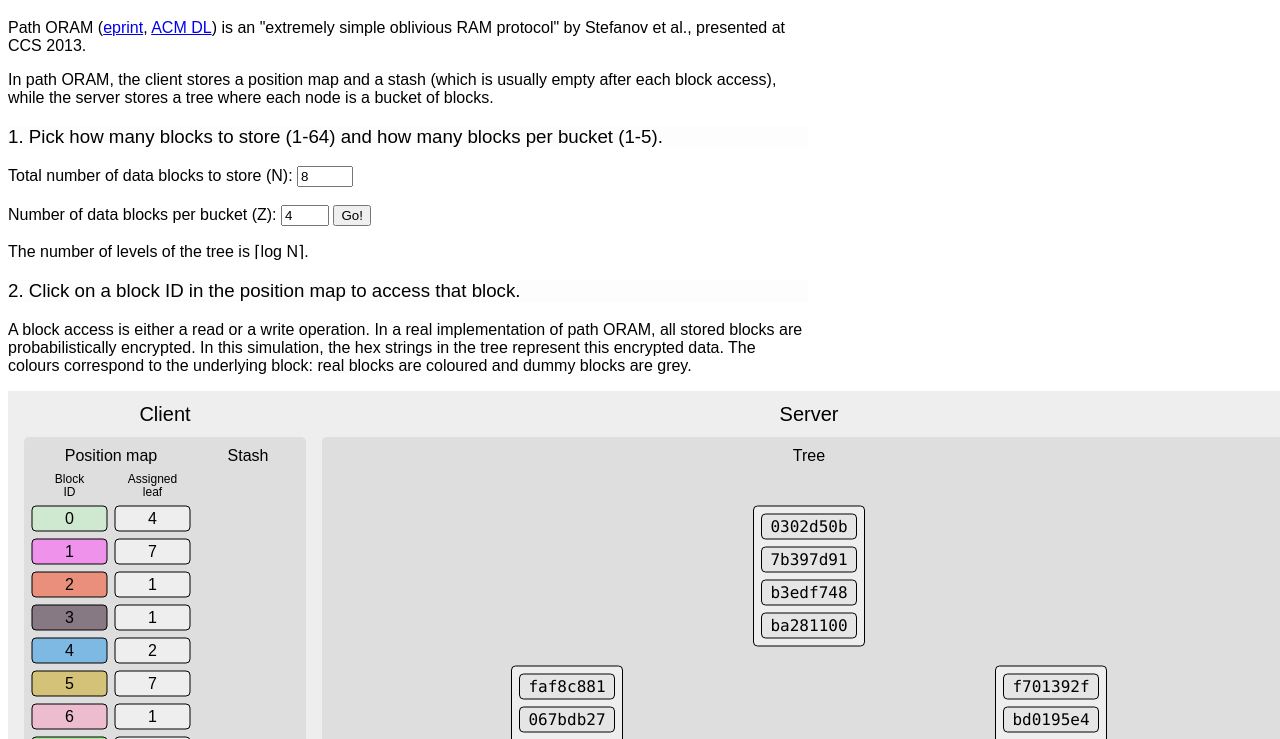
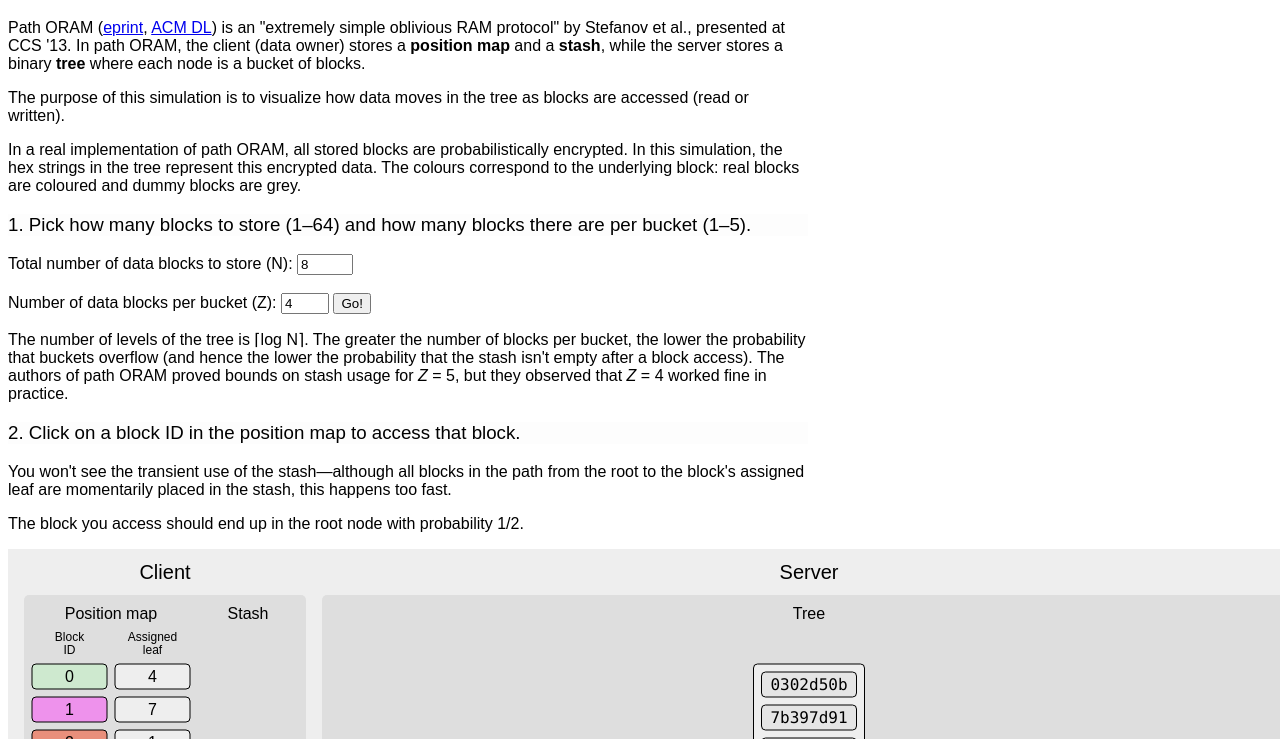
Before and after one commit to mslacharite/path-oram-simulation, a plain HTML site: page index.html in a window 1280 px wide. Shown: the part 61-800 px from the top of the page. Drawn offline with Linux system fonts and the light colour scheme.

Commit message:
minor changes to text

```diff
--- a/index.html
+++ b/index.html
@@ -26,14 +26,23 @@
     <p>Path ORAM (<a href="https://eprint.iacr.org/2013/280">eprint</a>,
     <a href="https://dl.acm.org/citation.cfm?id=2516660">ACM DL</a>)
     is an "extremely simple oblivious RAM protocol" by Stefanov et al.,
-    presented at CCS 2013.</p>
+    presented at CCS '13.
+    In path ORAM, the client (data owner) stores a <b>position map</b> and
+    a <b>stash</b>, while the server stores a binary <b>tree</b> where each node is
+    a bucket of blocks.</p>
 
-    <p>In path ORAM, the client stores a position map and a stash (which is
-    usually empty after each block access), while the server stores a tree
-    where each node is a bucket of blocks.</p>
+    <p>The purpose of this simulation is to visualize how data moves in the
+    tree as blocks are accessed (read or written).</p>
 
-    <h3>1. Pick how many blocks to store (1-64) and how many blocks per bucket
-    (1-5).</h3>
+    <p>In a real implementation of path ORAM, all stored blocks are
+      probabilistically encrypted.
+      In this simulation, the hex strings in the tree represent this encrypted
+      data.
+      The colours correspond to the underlying block: real blocks are coloured
+      and dummy blocks are grey. </p>
+
+    <h3>1. Pick how many blocks to store (1&ndash;64) and how many blocks there
+    are per bucket (1&ndash;5).</h3>
 
     <!-- "return false" is necessary to prevent page refresh -->
     <form onsubmit="updateORAM(); return false">
@@ -46,17 +55,22 @@
       <input id="goButton" type="submit" value="Go!" />
     </form>
 
-    <p>The number of levels of the tree is &lceil;log N&rceil;.</p>
+    <p>The number of levels of the tree is &lceil;log N&rceil;.
+    The greater the number of blocks per bucket, the lower the probability
+    that buckets overflow (and hence the lower the probability that the
+    stash isn't empty after a block access).
+    The authors of path ORAM proved bounds on stash usage for <i>Z</i> = 5,
+    but they observed that <i>Z</i> = 4 worked fine in practice. </p>
 
     <h3>2. Click on a block ID in the position map to access that block.</h3>
 
-    <p>A block access is either a read or a write operation.
-      In a real implementation of path ORAM, all stored blocks are
-      probabilistically encrypted.
-      In this simulation, the hex strings in the tree represent this encrypted
-      data.
-      The colours correspond to the underlying block: real blocks are coloured
-      and dummy blocks are grey. </p>
+    <p>You won't see the transient use of the stash&mdash;although all blocks
+    in the path from the root to the block's assigned leaf are momentarily
+    placed in the stash, this happens too fast.</p>
+
+    <p>The block you access should end up in the root node with probability
+    1/2.</p>
+
   </div>
 
   <svg id="oram" version="1.1" xmlns="http://www.w3.org/2000/svg"
```
